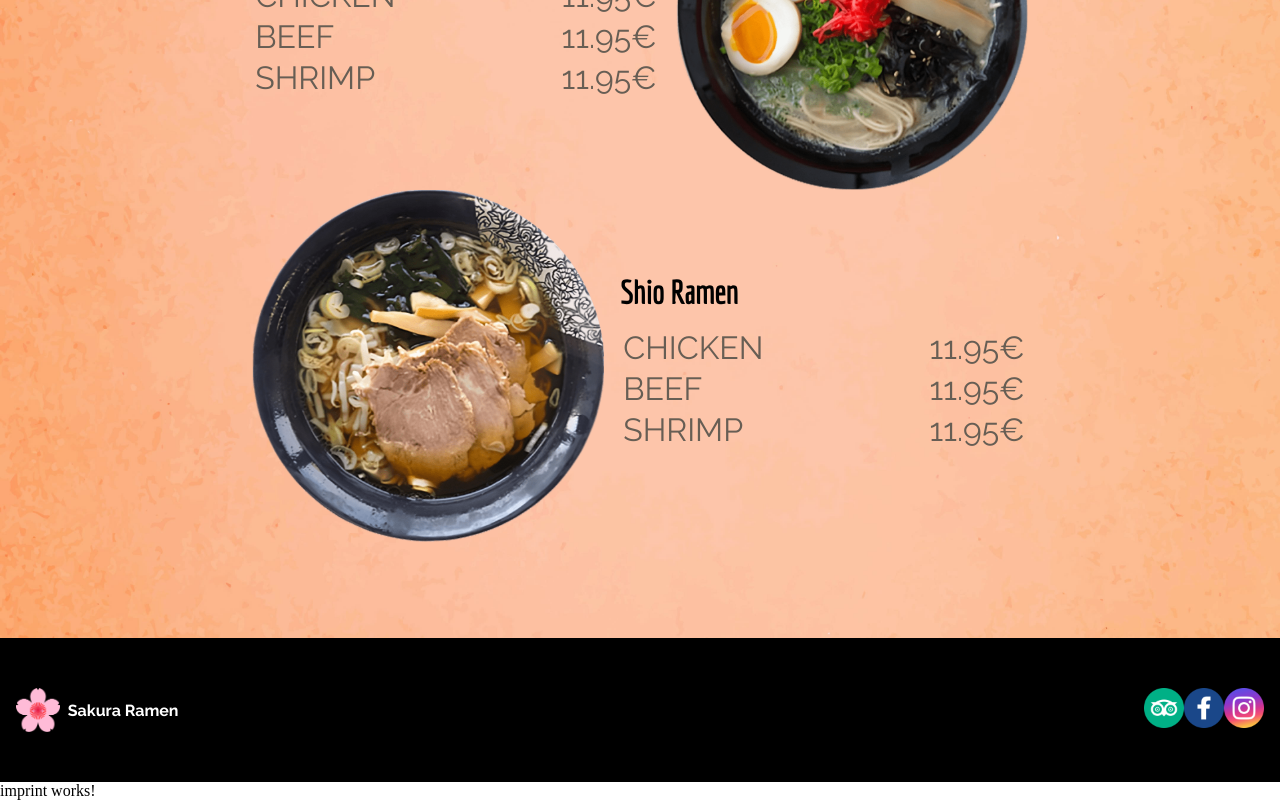
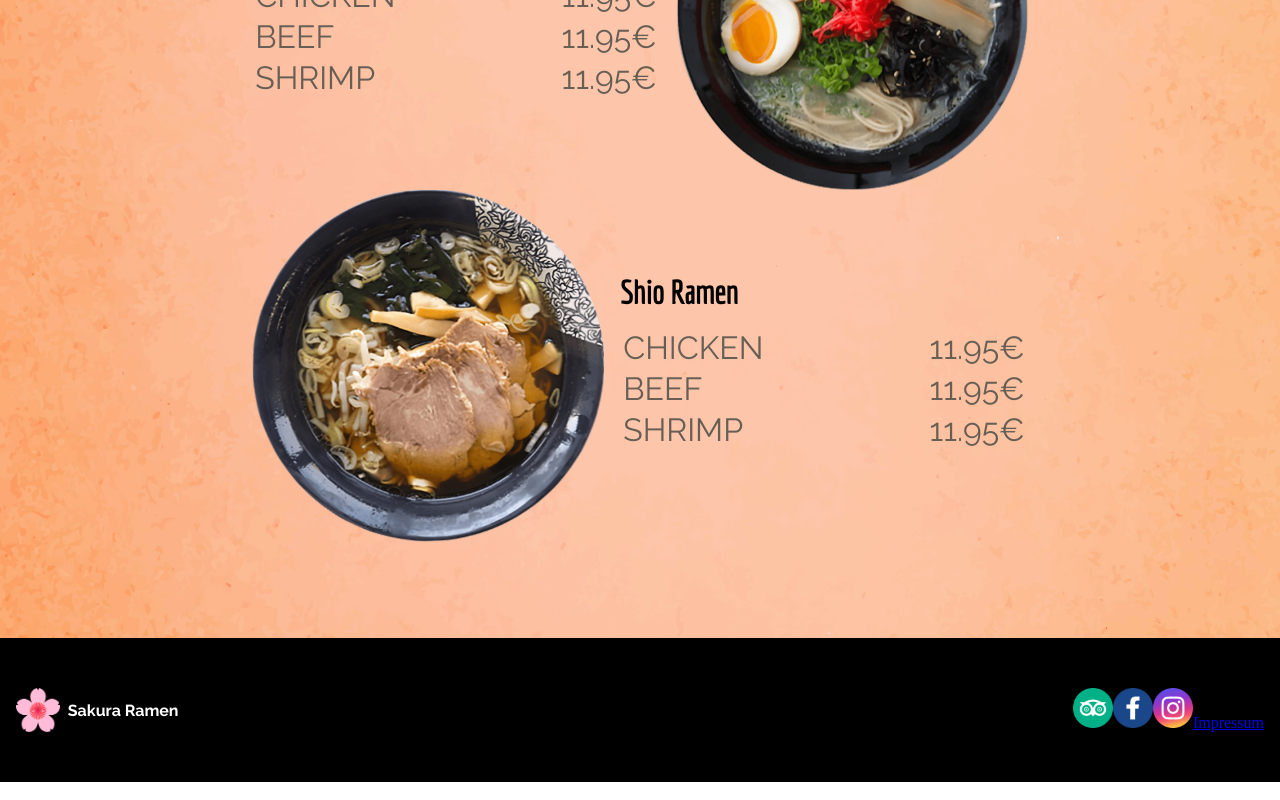
Before and after one commit to Winktory1304/Sakura-Ramen-Angular, an Angular app: page / in a window 1280 px wide. Shown: the part 1996-2796 px from the top of the page. Built offline with nearby package versions, Linux system fonts and the light colour scheme.

Commit message:
routes added

```diff
--- a/src/app/app.component.html
+++ b/src/app/app.component.html
@@ -1,6 +1,3 @@
 
 <router-outlet></router-outlet >
-
-<app-main-content></app-main-content>
-<app-footer></app-footer>
-<app-imprint></app-imprint>
+<app-footer id="footerlink"></app-footer>
--- a/src/app/app.component.ts
+++ b/src/app/app.component.ts
@@ -3,7 +3,7 @@ import { RouterOutlet } from '@angular/router';
 import { CommonModule } from "@angular/common";
 import { MainContentComponent } from './main-content/main-content.component';
 import { FooterComponent } from './shared/components/footer/footer.component';
-import { ImprintComponent } from './imprint/imprint.component';
+import { ImprintComponent } from './main-content/imprint/imprint.component';
 
 
 @Component({
--- a/src/app/app.routes.ts
+++ b/src/app/app.routes.ts
@@ -1,3 +1,8 @@
 import { Routes } from '@angular/router';
+import { MainContentComponent } from './main-content/main-content.component';
+import { ImprintComponent } from './main-content/imprint/imprint.component';
 
-export const routes: Routes = [];
+export const routes: Routes = [
+        { path: '', component: MainContentComponent },
+        { path: 'imprint', component: ImprintComponent },
+      ];
--- a/src/app/main-content/landing-page/landingPage.component.html
+++ b/src/app/main-content/landing-page/landingPage.component.html
@@ -1,5 +1,5 @@
 <section>
-    <app-navbar></app-navbar>
+    <app-navbar ></app-navbar>
     <h1 class="fontRaleway">SAKURA RAMEN</h1>
     <h2 class="fontRaleway">BEST RAMEN IN TOWN</h2>
 </section>
--- a/src/app/main-content/landing-page/navbar/navbar.component.html
+++ b/src/app/main-content/landing-page/navbar/navbar.component.html
@@ -3,8 +3,8 @@
         <img class="sakuralogo" src="assets/img/2. Sakura Logo@3x.png">
     </div>
     <div class="navigationbar font-tablet-20 font-handy-16">
-        <a href="#" id="menu" class="navlink">Menu</a>
-        <a href="#" id="location" class="navlink">Location</a>
+        <a href="#menulink" id="menu" class="navlink">Menu</a>
+        <a href="#footerlink" id="location" class="navlink">Location</a>
         <a href="#" id="about" class="navlink">About</a>
         <a href="tel: 0176 54564534" class="naviPhone">
             <img class="phoneImgae" src="assets/img/1. Phone@3x.png"
--- a/src/app/main-content/main-content.component.html
+++ b/src/app/main-content/main-content.component.html
@@ -1,3 +1,3 @@
 <app-landingPage></app-landingPage>
 <app-how-to-order></app-how-to-order>
-<app-our-menu></app-our-menu>
+<app-our-menu id="menulink"></app-our-menu>
--- a/src/app/shared/components/footer/footer.component.html
+++ b/src/app/shared/components/footer/footer.component.html
@@ -7,5 +7,6 @@
         <img src="./../../../../assets/img/3.Tripadvisor@3x.png">
         <img src="./../../../../assets/img/4. Facebook@3x.png">
         <img src="./../../../../assets/img/5. Instagrram@3x.png">
+        <a href="imprint">Impressum</a>
     </div>
 </section>
--- a/src/styles.scss
+++ b/src/styles.scss
@@ -1,6 +1,7 @@
 /* You can add global styles to this file, and also import other style files */
 * {
     margin: 0;
+    scroll-behavior: smooth;
 
 }
 section{
```
Also changed, not shown: src/app/main-content/imprint/imprint.component.html (renamed from src/app/imprint/imprint.component.html), src/app/main-content/imprint/imprint.component.scss (added), src/app/main-content/imprint/imprint.component.ts (renamed from src/app/imprint/imprint.component.ts).
